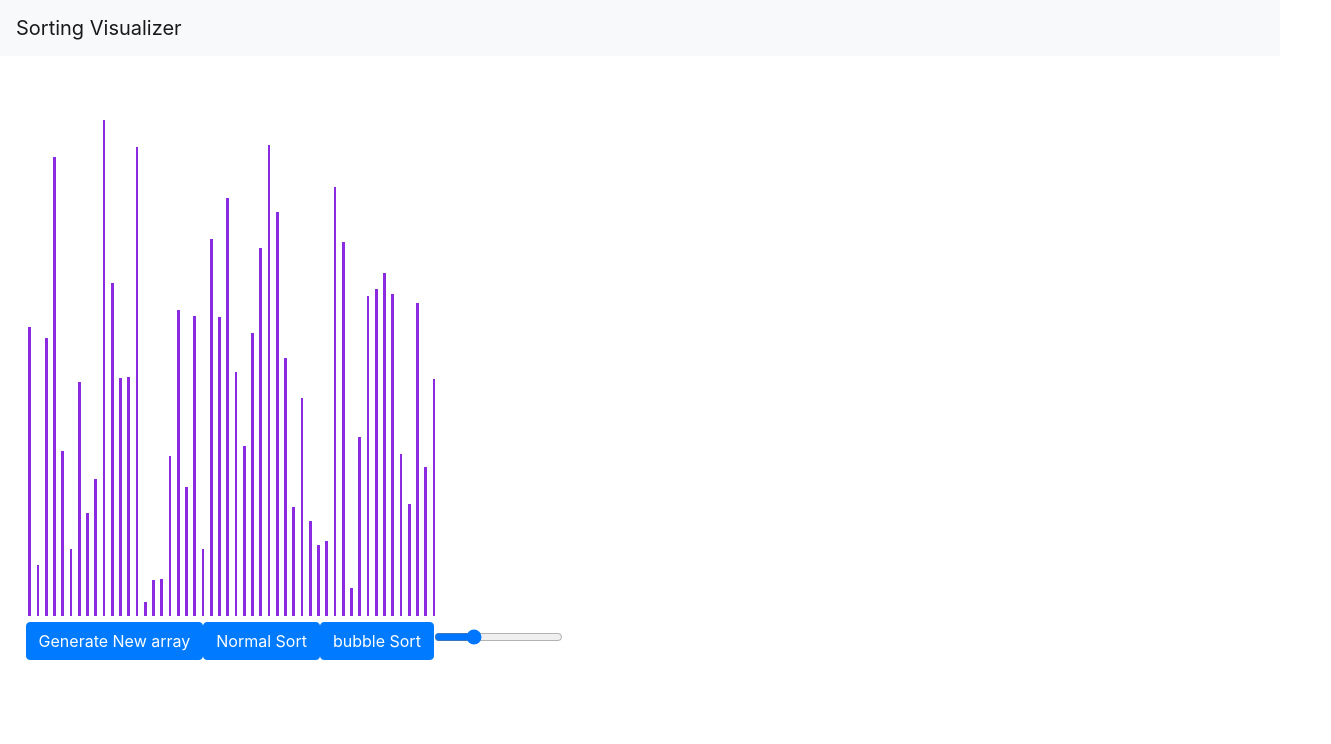
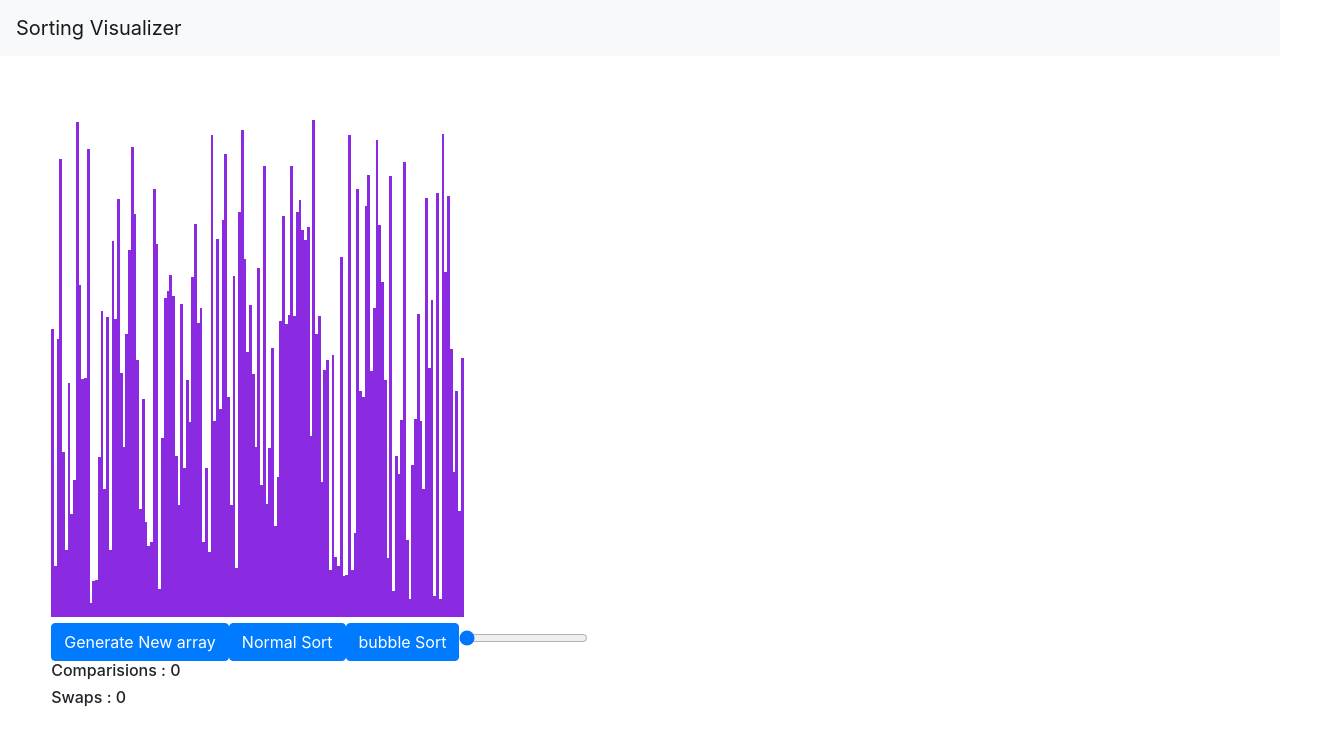
Before and after one commit to nitheesh-daram/Sorting-visualizer, a React (Create React App) app: page / in a window 1280 px wide. Shown: the top 744 px of the page, 1331 px wide, since content can reach past the window. Built offline with nearby package versions, Linux system fonts and the light colour scheme; the HTML template or start-up script is replaced by a standard one.

Commit message:
added comparisions and swaps meter

```diff
--- a/src/components/Simulator/Simulator.css
+++ b/src/components/Simulator/Simulator.css
@@ -5,11 +5,12 @@
   float: left;
   position: absolute;
   left: 2%;
+  margin-left: 2%;
 }
 .array-bar {
   width: 0.215%;
   /* width: 5px; */
   display: inline-block;
-  margin: 0 0.215%;
+  /* margin: 0 0.215%; */
   background-color: blueviolet;
 }
--- a/src/components/Simulator/Simulator.js
+++ b/src/components/Simulator/Simulator.js
@@ -11,6 +11,8 @@ export default class Simulator extends Component {
     super();
     this.state = {
       array: [],
+      comparisions: 0,
+      swaps: 0,
     };
   }
 
@@ -20,12 +22,14 @@ export default class Simulator extends Component {
 
   resetarray() {
     const array = [];
+    const comparisions = 0;
+    const swaps = 0;
     // Array size
     let size = document.getElementById("size").value;
     for (let index = 0; index < size; index++) {
       array.push(randomIntfromRange(10, 500));
     }
-    this.setState({ array });
+    this.setState({ array, comparisions, swaps });
   }
 
   animate(animations) {
@@ -34,13 +38,21 @@ export default class Simulator extends Component {
       let comparison = animations[index].comparision;
       let swap = animations[index].swap;
       setTimeout(() => {
-        arrayBars[comparison[1]].style.backgroundColor = "red";
-        arrayBars[comparison[0]].style.backgroundColor = "red";
+        arrayBars[comparison[1]].style.backgroundColor = "black";
+        this.state.comparisions = this.state.comparisions + 1;
+        arrayBars[comparison[0]].style.backgroundColor = "black";
+        let comp = document.getElementById("comp");
+        comp.innerHTML = "Comparisions : " + this.state.comparisions;
       }, index * speed);
       setTimeout(() => {
         let temp = arrayBars[swap[1]].style.height;
         arrayBars[swap[1]].style.height = arrayBars[swap[0]].style.height;
         arrayBars[swap[0]].style.height = temp;
+        if (swap[0] !== swap[1]) {
+          this.state.swaps = this.state.swaps + 1;
+          let comp = document.getElementById("swap");
+          comp.innerHTML = "Swaps : " + this.state.swaps;
+        }
       }, index * speed);
       setTimeout(() => {
         const arrayBars = document.getElementsByClassName("array-bar");
@@ -86,10 +98,13 @@ export default class Simulator extends Component {
           <input
             id="size"
             type="range"
-            min="10"
-            max="150"
+            min="150"
+            max="450"
             onChange={() => this.resetarray()}
           ></input>
+
+          <h6 id="comp">Comparisions : {this.state.comparisions}</h6>
+          <h6 id="swap">Swaps : {this.state.swaps}</h6>
         </div>
       </>
     );
@@ -97,7 +112,7 @@ export default class Simulator extends Component {
 }
 
 function randomIntfromRange(min, max) {
-  return Math.floor(Math.random() * (max - min + 1) + min);
+  return Math.floor(Math.random() * (max - min) + min);
 }
 
 function arraysareequal(jssorted, algosorted) {
```
